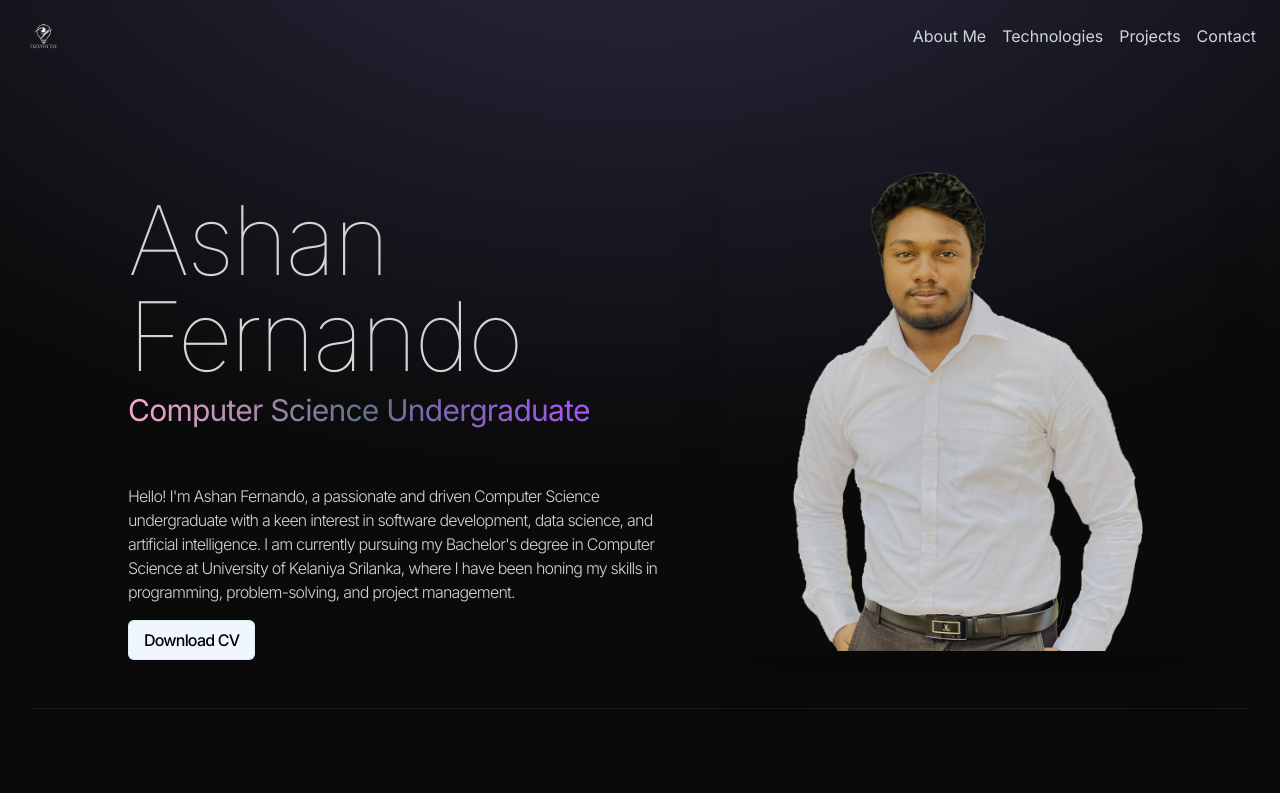
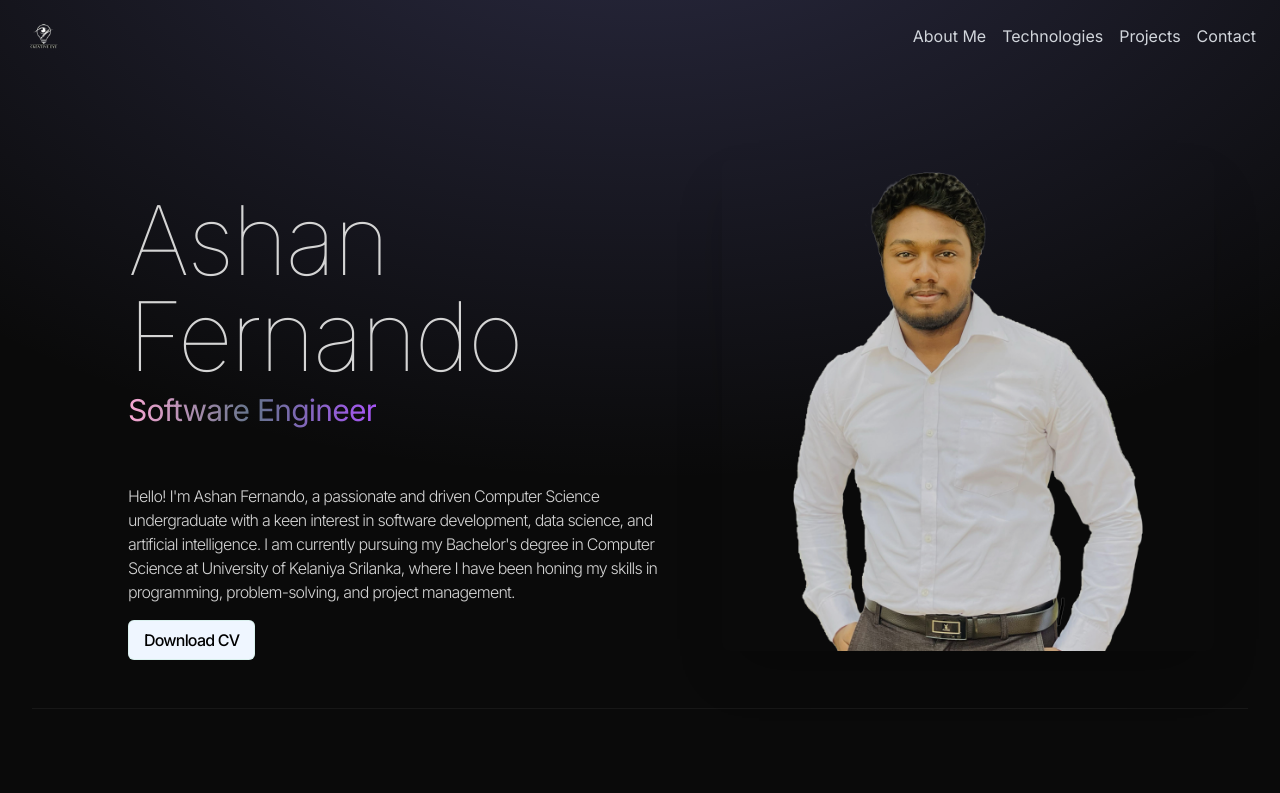
Before and after one commit to ashan0901/react-portfolio-ashan, a React (Vite) app: page / in a window 1280 px wide. Shown: the top 793 px of the page. Built offline with nearby package versions, Linux system fonts and the light colour scheme.

Commit message:
change the designation

```diff
--- a/src/components/Hero.jsx
+++ b/src/components/Hero.jsx
@@ -31,7 +31,7 @@ const Hero = () => {
               animate="visible"
               className="pb-6 text-center bg-gradient-to-r from-pink-300 via-slate-500  to-purple-500 bg-clip-text text-3xl tracking-tight text-transparent"
             >
-              Computer Science Undergraduate
+              Software Engineer
             </motion.span>
             <motion.p
               variants={container(1)}
```
